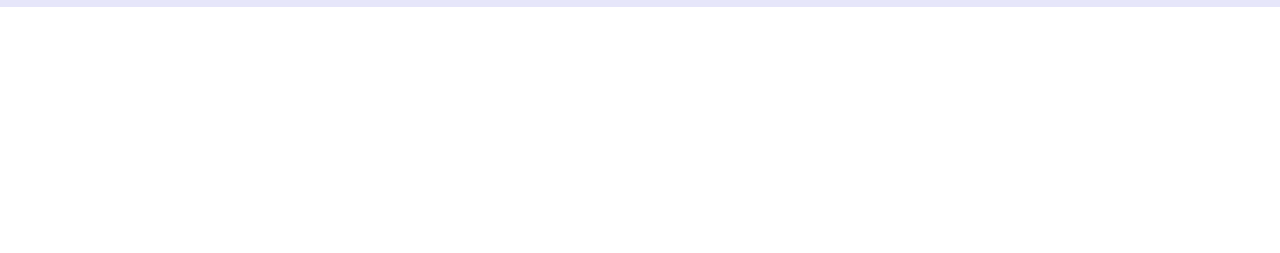
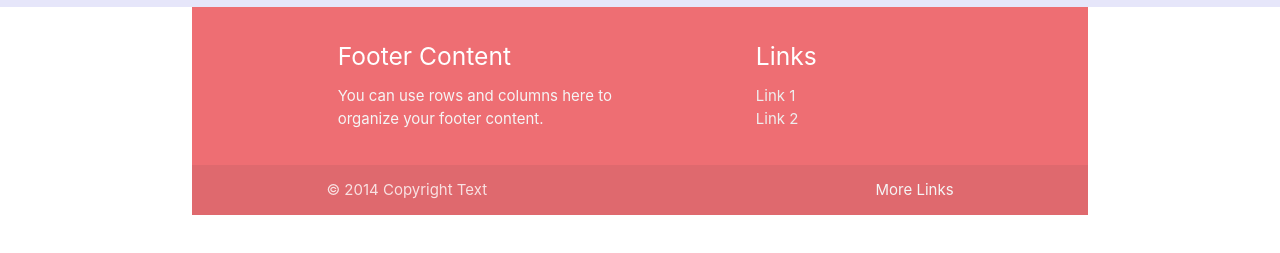
Before and after one commit to tintin92/MovieDine, a plain HTML site: page index.html in a window 1280 px wide. Shown: the part 53-306 px from the top of the page. Drawn offline with nearby package versions, Linux system fonts and the light colour scheme.

Commit message:
basic footer layout with materialize framework

```diff
--- a/index.html
+++ b/index.html
@@ -24,7 +24,34 @@
 
 
 
-
+<!-- Footer -->
+<div class="container">
+    <footer class="page-footer">
+        <div class="container">
+            <div class="row">
+                <div class="col l6 s12">
+                    <h5 class="white-text">Footer Content</h5>
+                    <p class="grey-text text-lighten-4">You can use rows and columns here to organize your footer
+                        content.
+                    </p>
+                </div>
+                <div class="col l4 offset-l2 s12">
+                    <h5 class="white-text">Links</h5>
+                    <ul>
+                        <li><a class="grey-text text-lighten-3" href="#!">Link 1</a></li>
+                        <li><a class="grey-text text-lighten-3" href="#!">Link 2</a></li>
+                    </ul>
+                </div>
+            </div>
+        </div>
+        <div class="footer-copyright">
+            <div class="container">
+                © 2014 Copyright Text
+                <a class="grey-text text-lighten-4 right" href="#!">More Links</a>
+            </div>
+        </div>
+    </footer>
+</div>
 
 
     <!-- Compiled and minified JavaScript -->
```
